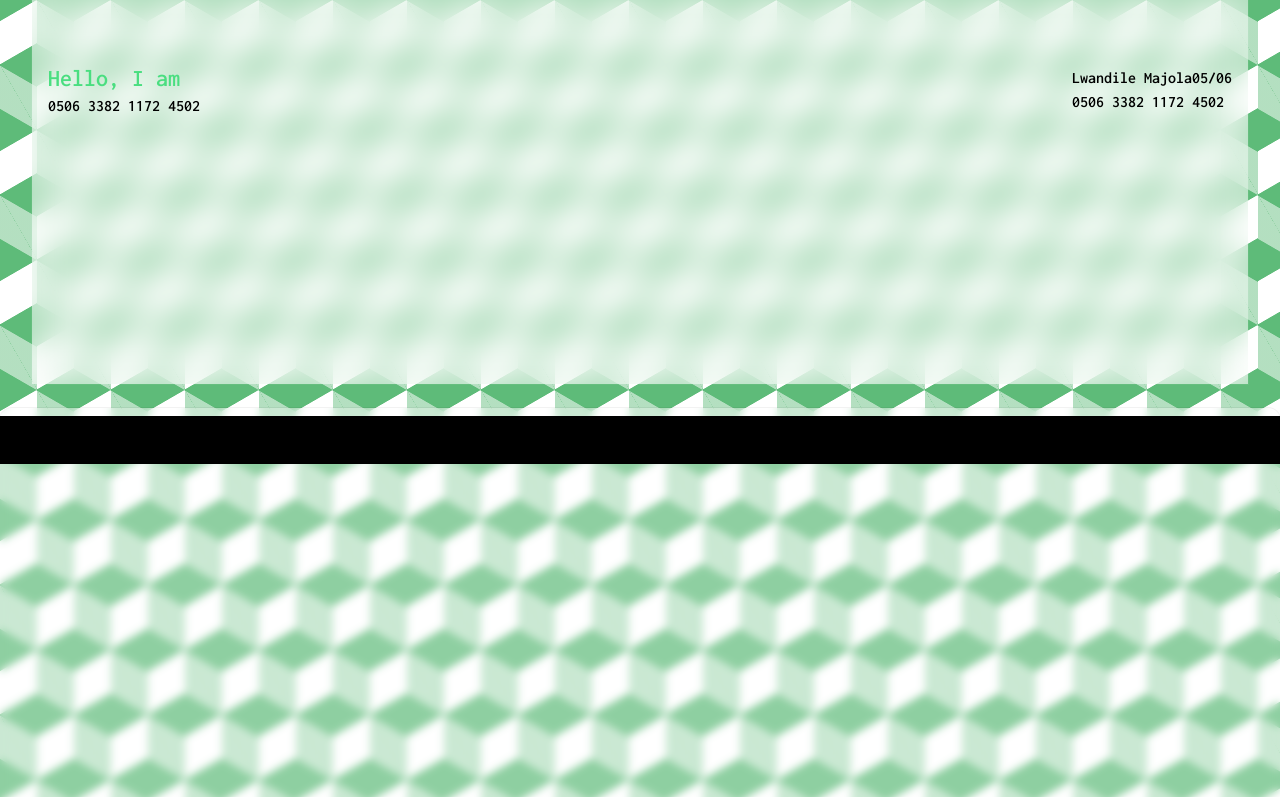
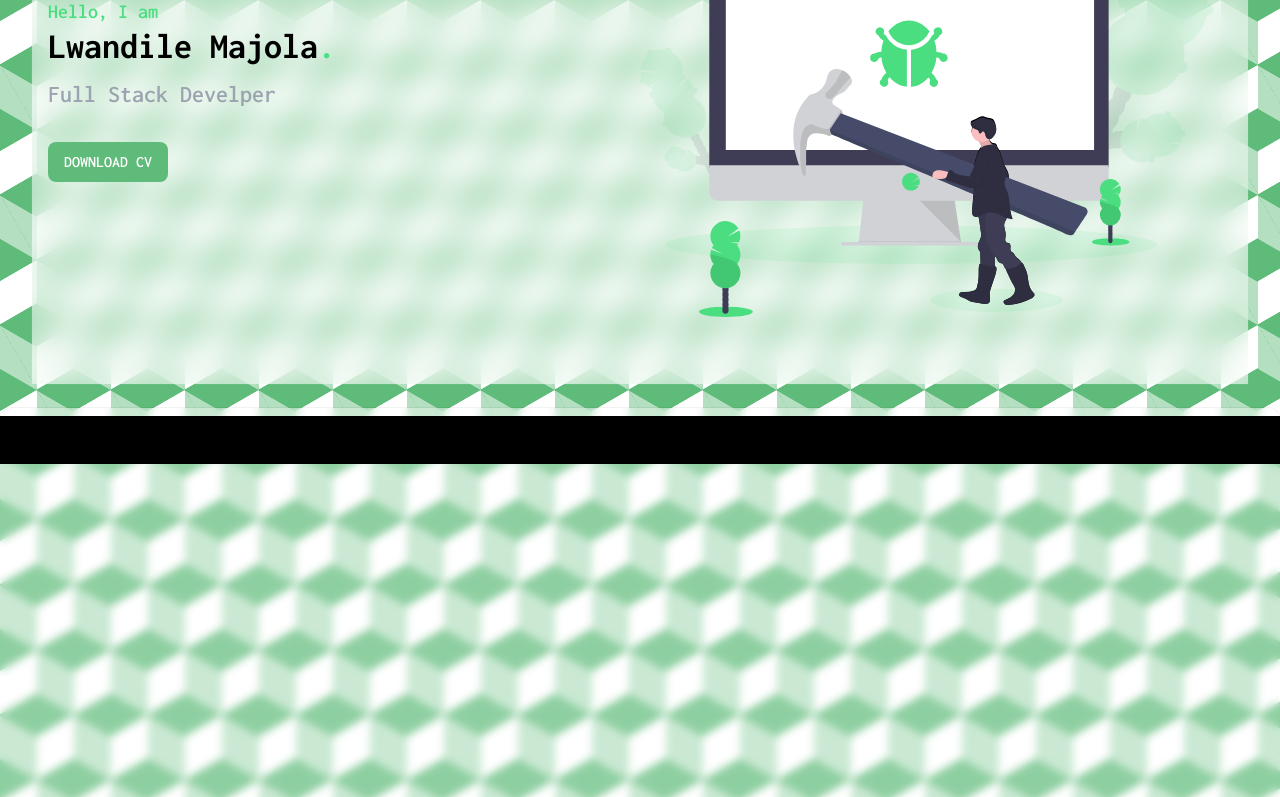
Before and after one commit to Hilton-J/Practice, a React (Vite) app in the folder Pagination/pagination/: page / in a window 1280 px wide. Shown: the top 797 px of the page. Built offline with nearby package versions, Linux system fonts and the light colour scheme; a web font is replaced by a local one.

Commit message:
Continue working on this

```diff
--- /dev/null
+++ b/Pagination/pagination/src/components/Button.jsx
@@ -0,0 +1,13 @@
+import PropTypes from 'prop-types'
+
+const Button = ({ text }) => {
+  return (
+    <button className="bg-[#5ebb79] hover:bg-green-400 text-white px-4 py-2 rounded-lg text-sm md:text-base">{text}</button>
+  )
+};
+
+Button.propTypes = {
+  text: PropTypes.string
+};
+
+export default Button
--- a/Pagination/pagination/src/components/Glassmorphism.jsx
+++ b/Pagination/pagination/src/components/Glassmorphism.jsx
@@ -1,5 +1,7 @@
 // import Master from '../assets/mastercard.svg'
+import Hero from '../assets/hero.svg'
 import NavBar from './NavBar'
+import Button from "./Button";
 
 const Glassmorphism = () => {
   return (
@@ -8,17 +10,19 @@ const Glassmorphism = () => {
       <section className=" h-screen isolate aspect-video bg-white/50 dark:bg-black/45 w-full md:w-[95%] rounded-t-xl flex flex-col ring-1 ring-white/5 backdrop-blur-lg text-black dark:text-white mt-7">
         <NavBar />
 
-        <div className='px-4 pt-6 h-full flex justify-between'>
-          <div className='flex justify-center flex-col'>
-            <h4 className='text-green-400 sm:text-2xl'>Hello, I am</h4>
-            <p className='space-x-2'><span>0506</span><span>3382</span><span>1172</span><span>4502</span></p>
+        <div className='px-4 pt-6 h-full flex justify-between sm:flex-row flex-col'>
+
+          <div className='flex justify-center flex-col flex-1'>
+            <h4 className='text-green-400 sm:text-xl'>Hello, I am</h4>
+            <h1 className='text-2xl sm:text-4xl font-bold'>Lwandile Majola<span className='text-green-400'>.</span></h1>
+            <h3 className='text-lg sm:text-2xl text-gray-400 mt-3'>Full Stack Develper</h3>
+            <div className="w-fit mt-8"><Button text={'DOWNLOAD CV'} /></div>
           </div>
-          <div className='flex justify-center flex-col'>
-            <h4 className='flex justify-between'>Lwandile Majola <span>05/06</span></h4>
-            <p className='space-x-2'><span>0506</span><span>3382</span><span>1172</span><span>4502</span></p>
+
+          <div className='flex justify-center flex-col flex-1'>
+            <img src={Hero} alt='Hero SVG' />
           </div>
         </div>
-
       </section>
       <div className="isolate aspect-video shadow-lg bg-white/30 w-full rounded-xl flex flex-col ring-1 ring-black/5 backdrop-blur-sm">
         <div className=' mt-2 h-12 bg-black'></div>
--- a/Pagination/pagination/src/components/NavBar.jsx
+++ b/Pagination/pagination/src/components/NavBar.jsx
@@ -1,5 +1,6 @@
 import { IoMenuOutline, IoCloseOutline } from "react-icons/io5";
 import { useState } from 'react';
+import Button from "./Button";
 // import DrawerNavBar from "./DrawerNavBar";
 
 
@@ -11,7 +12,7 @@ const NavBar = () => {
 
   return (
     <nav className="flex justify-between items-center p-4">
-      <a href="/" className='text-xl w-fit sm:text-2xl font-bold text-green-400 hover:text-[#5ebb79] font-signature min-w-fit'>Lh Majola</a>
+      <h1 className='text-xl w-fit sm:text-2xl font-bold text-green-400 hover:text-[#5ebb79] font-signature min-w-fit'>LOGO</h1>
 
       <div className="md:flex hidden items-center gap-9 w-full justify-end">
         <ul className="flex md:flex-row flex-col gap-4 lg:gap-8 items-center">
@@ -25,11 +26,11 @@ const NavBar = () => {
             <a href="/tv-shows" className={`hover:text-[#5ebb79]`}>Contact</a>
           </li>
         </ul>
-        <button className="bg-[#5ebb79] hover:bg-green-400 text-white px-4 py-2 rounded-lg text-sm md:text-base">LOG IN</button>
+        <div className="w-fit"><Button text={'LOG IN'} /></div>
       </div>
 
       <div className="flex items-center md:hidden gap-4">
-        <a onClick={toggleMenu} className="text-3xl cursor-pointer text-gray-600">
+        <a onClick={toggleMenu} className="text-3xl cursor-pointer text-gray-400">
           {isMenuOpen ? <IoCloseOutline /> : <IoMenuOutline />}
         </a>
       </div>
```
Also changed, not shown: Pagination/pagination/src/assets/hero.svg (added).
